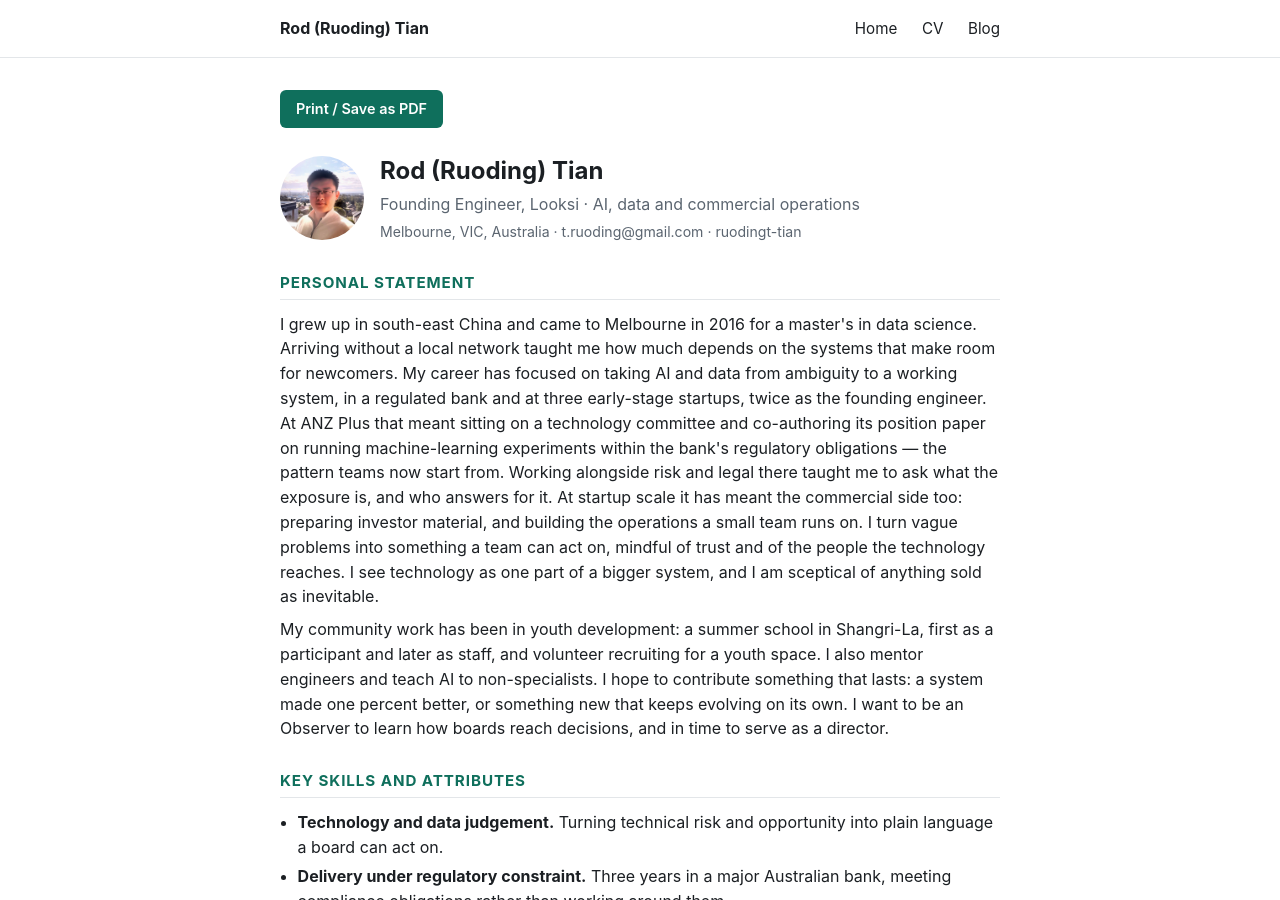
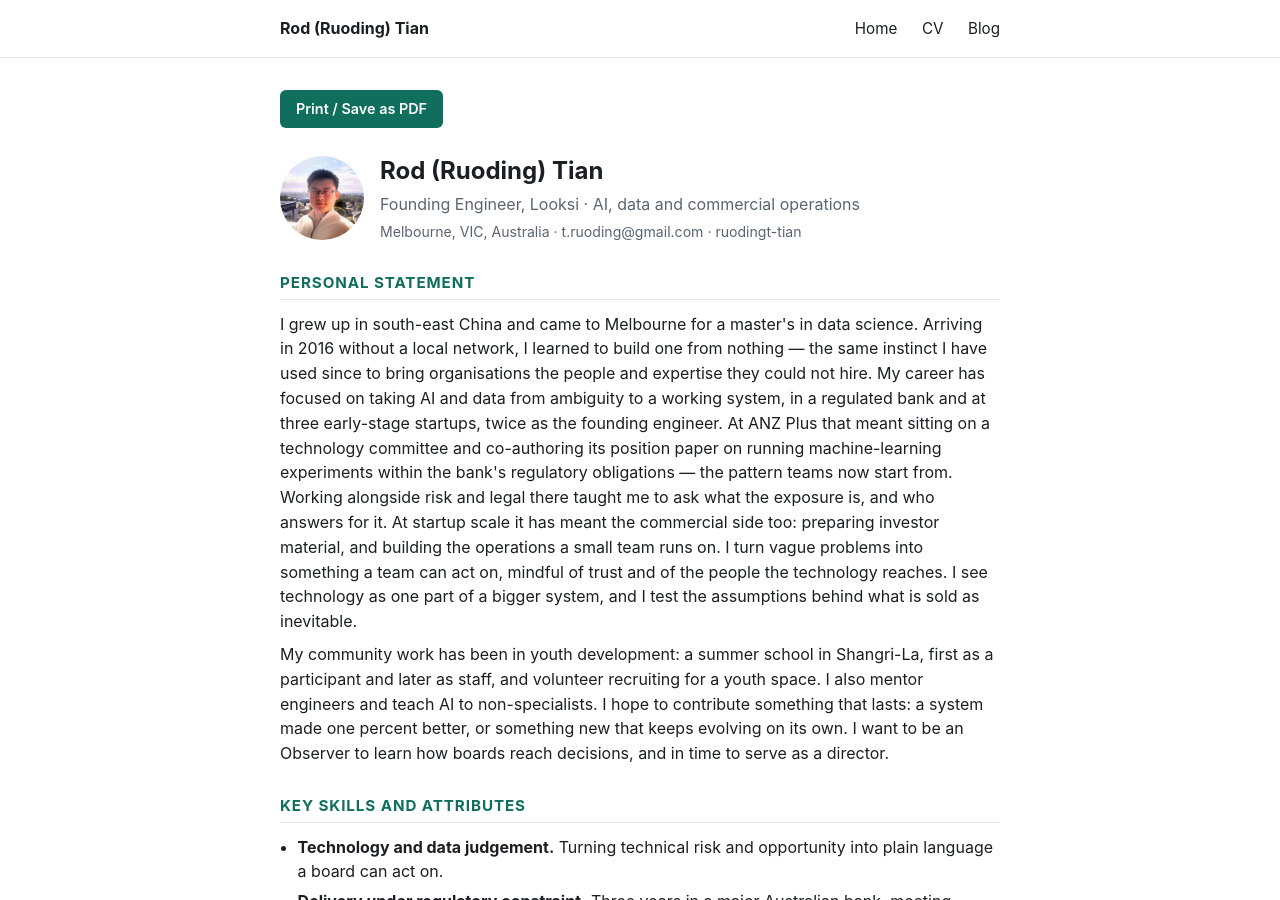
Before and after one commit to ruodingt/ruodingt.github.io, a Jekyll site: the page built from cv/index.md, in a window 1280 px wide and 900 px high. Built offline with Jekyll 4.4.1, drawn with Linux system fonts in a browser that asks for light colours.

Commit message:
Make the newcomer line a strength; test assumptions, not just doubt them
- Open the lived-experience beat as a capability, not a reflection:
  arriving in 2016 without a network, learned to build one from nothing -
  the instinct since used to bring organisations people and expertise they
  could not hire. Ties the immigrant story straight to the CV's strongest
  thread. Year moves off "came for a master's" onto the arrival.
- "sceptical of anything sold as inevitable" -> "test the assumptions
  behind what is sold as inevitable": keeps the edge, states it as the
  board action (testing assumptions) rather than a standing attitude.

Co-Authored-By: Claude Opus 4.8 <noreply@anthropic.com>

```diff
--- a/_data/cv.yml
+++ b/_data/cv.yml
@@ -13,7 +13,7 @@ linkedin: "https://www.linkedin.com/in/ruodingt-tian/"
 # words, at the top, covering who you are, professional value, community
 # connection, and values/motivation.
 statement:
-  - "I grew up in south-east China and came to Melbourne in 2016 for a master's in data science. Arriving without a local network taught me how much depends on the systems that make room for newcomers. My career has focused on taking AI and data from ambiguity to a working system, in a regulated bank and at three early-stage startups, twice as the founding engineer. At ANZ Plus that meant sitting on a technology committee and co-authoring its position paper on running machine-learning experiments within the bank's regulatory obligations &mdash; the pattern teams now start from. Working alongside risk and legal there taught me to ask what the exposure is, and who answers for it. At startup scale it has meant the commercial side too: preparing investor material, and building the operations a small team runs on. I turn vague problems into something a team can act on, mindful of trust and of the people the technology reaches. I see technology as one part of a bigger system, and I am sceptical of anything sold as inevitable."
+  - "I grew up in south-east China and came to Melbourne for a master's in data science. Arriving in 2016 without a local network, I learned to build one from nothing &mdash; the same instinct I have used since to bring organisations the people and expertise they could not hire. My career has focused on taking AI and data from ambiguity to a working system, in a regulated bank and at three early-stage startups, twice as the founding engineer. At ANZ Plus that meant sitting on a technology committee and co-authoring its position paper on running machine-learning experiments within the bank's regulatory obligations &mdash; the pattern teams now start from. Working alongside risk and legal there taught me to ask what the exposure is, and who answers for it. At startup scale it has meant the commercial side too: preparing investor material, and building the operations a small team runs on. I turn vague problems into something a team can act on, mindful of trust and of the people the technology reaches. I see technology as one part of a bigger system, and I test the assumptions behind what is sold as inevitable."
   - "My community work has been in youth development: a summer school in Shangri-La, first as a participant and later as staff, and volunteer recruiting for a youth space. I also mentor engineers and teach AI to non-specialists. I hope to contribute something that lasts: a system made one percent better, or something new that keeps evolving on its own. I want to be an Observer to learn how boards reach decisions, and in time to serve as a director."
 
 attributes:
```
